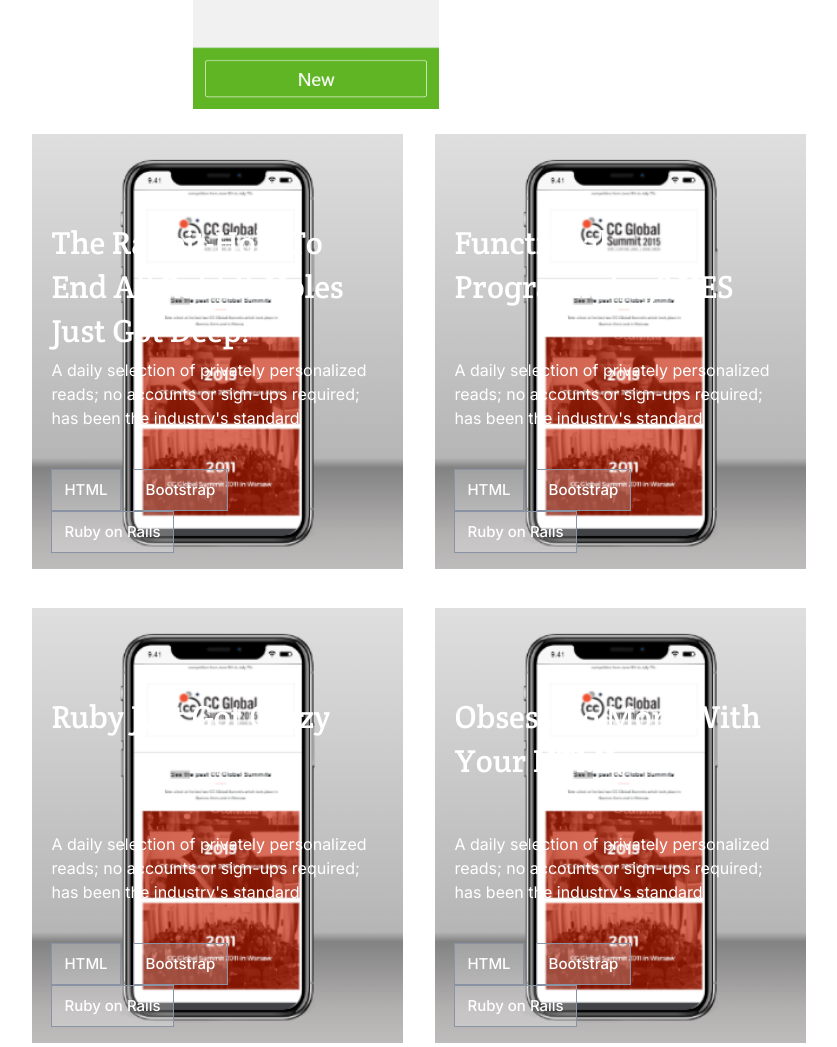
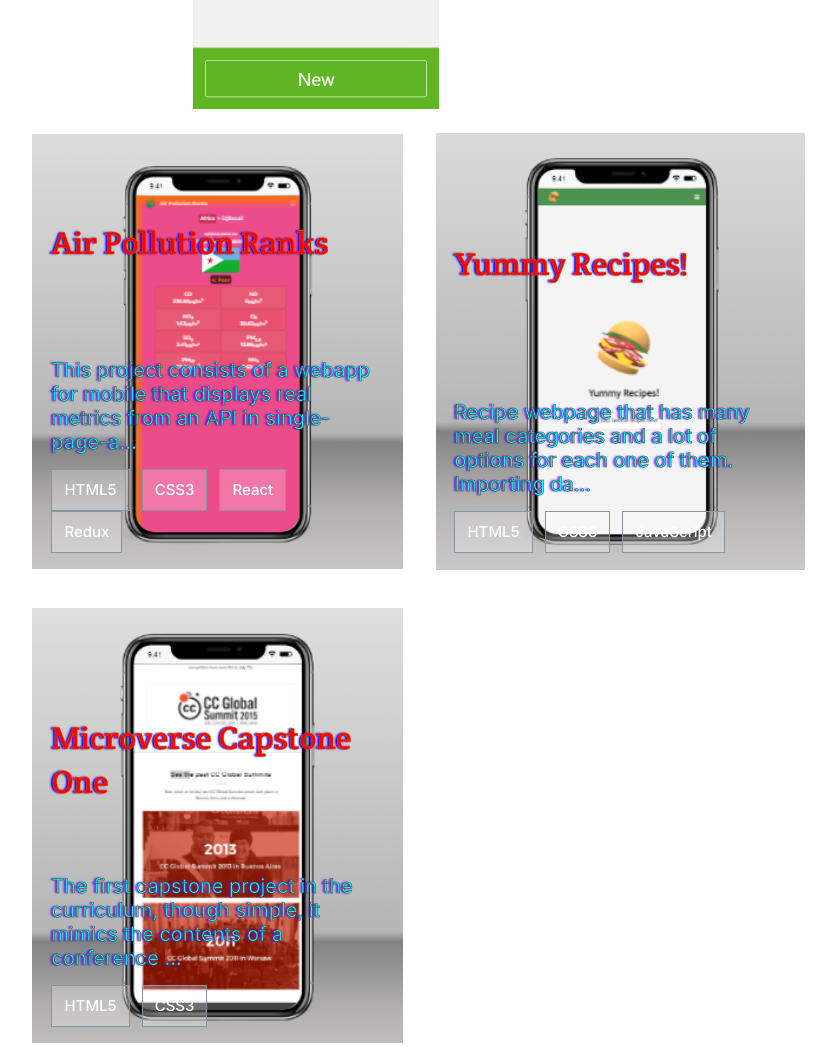
Before and after one commit to Danie12345/portfolio-mobile, a website with bundled scripts: page index.html in a window 1280 px wide. Shown: the part 1460-2507 px from the top of the page, without its empty margins (221-1058 px from the left). Built offline with nearby package versions, Linux system fonts and the light colour scheme; files whose address does not match are found by name.

Commit message:
Add metrics webapp and recipe app

```diff
--- a/index.css
+++ b/index.css
@@ -433,9 +433,11 @@ div.see-project > * {
   font-style: normal;
   font-size: 32px;
   line-height: 44px;
-  color: white;
   text-align: left;
   height: 81px;
+  color: red;
+  -webkit-text-stroke: 0.5px #da5b00;
+  text-shadow: -2px 0 2px blue;
 }
 
 .project-info {
@@ -456,12 +458,15 @@ div.see-project > * {
   font-family: 'Inter', sans-serif;
   font-weight: 400;
   font-style: normal;
-  font-size: 16px;
+  font-size: 20px;
   line-height: 24px;
-  color: white;
   text-align: left;
   margin: 12px auto;
   height: 87px;
+  color: rgb(0, 255, 251);
+  -webkit-text-stroke: 0.5px #3d4225;
+  text-shadow: -2px 0 2px rgb(102, 0, 255);
+  -webkit-font-smoothing: antialiased;
 }
 
 h3.project-title {
--- a/js/cards.js
+++ b/js/cards.js
@@ -6,63 +6,30 @@ const cardsArr = [
     title: 'Microverse Capstone One',
     text: 'The first capstone project in the curriculum, though simple, it mimics the contents of a conference page.',
     buttons: {
-      langs: ['HTML', 'Bootstrap', 'Ruby on Rails'],
+      langs: ['HTML5', 'CSS3'],
       other: [['See Live', 'https://danie12345.github.io/capstone-one/', 'Icons/see-project-icon.svg'], ['See Source', 'https://github.com/Danie12345/capstone-one', 'Icons/source-icon.svg']],
     },
   },
   {
-    name: 'card2',
-    image: 'Icons/img-placeholder2.1.png',
-    bgimage: 'Icons/capstone-one-bg.png',
-    title: 'Object-Oriented Programming',
-    text: 'A daily selection of privately personalized reads; no accounts or sign-ups required; has been the industry\'s standard',
+    name: 'recipe-app',
+    image: 'Icons/recipe-app.png',
+    bgimage: 'Icons/recipe-app-bg.png',
+    title: 'Yummy Recipes!',
+    text: 'Recipe webpage that has many meal categories and a lot of options for each one of them. Importing data from a real API and implementing an involvement system that allows the user to like each recipe and to add comments to them.',
     buttons: {
-      langs: ['HTML', 'Bootstrap', 'Ruby on Rails'],
-      other: [['See Live', '', 'Icons/see-project-icon.svg'], ['See Source', '', 'Icons/source-icon.svg']],
+      langs: ['HTML5', 'CSS3', 'JavaScript'],
+      other: [['See Live', 'https://anagudelogu.github.io/capstone-two/dist/', 'Icons/see-project-icon.svg'], ['See Source', 'https://github.com/anagudelogu/capstone-two', 'Icons/source-icon.svg']],
     },
   },
   {
-    name: 'card3',
-    image: 'Icons/img-placeholder1.png',
-    bgimage: 'Icons/capstone-one-bg.png',
-    title: 'Obsess No More With Your HTML',
-    text: 'A daily selection of privately personalized reads; no accounts or sign-ups required; has been the industry\'s standard',
+    name: 'metrics-webapp',
+    image: 'Icons/metrics-webapp.png',
+    bgimage: 'Icons/metrics-webapp-bg.png',
+    title: 'Air Pollution Ranks',
+    text: 'This project consists of a webapp for mobile that displays real metrics from an API in single-page-app format. It uses React-Redux for all of the front-end features.',
     buttons: {
-      langs: ['HTML', 'Bootstrap', 'Ruby on Rails'],
-      other: [['See Live', '', 'Icons/see-project-icon.svg'], ['See Source', '', 'Icons/source-icon.svg']],
-    },
-  },
-  {
-    name: 'card4',
-    image: 'Icons/img-placeholder2.1.png',
-    bgimage: 'Icons/capstone-one-bg.png',
-    title: 'Ruby Just Got Crazy',
-    text: 'A daily selection of privately personalized reads; no accounts or sign-ups required; has been the industry\'s standard',
-    buttons: {
-      langs: ['HTML', 'Bootstrap', 'Ruby on Rails'],
-      other: [['See Live', '', 'Icons/see-project-icon.svg'], ['See Source', '', 'Icons/source-icon.svg']],
-    },
-  },
-  {
-    name: 'card5',
-    image: 'Icons/img-placeholder2.1.png',
-    bgimage: 'Icons/capstone-one-bg.png',
-    title: 'Functional Programming? YES',
-    text: 'A daily selection of privately personalized reads; no accounts or sign-ups required; has been the industry\'s standard',
-    buttons: {
-      langs: ['HTML', 'Bootstrap', 'Ruby on Rails'],
-      other: [['See Live', '', 'Icons/see-project-icon.svg'], ['See Source', '', 'Icons/source-icon.svg']],
-    },
-  },
-  {
-    name: 'card6',
-    image: 'Icons/img-placeholder2.1.png',
-    bgimage: 'Icons/capstone-one-bg.png',
-    title: 'The Rabbit-Hole To End All Rabbit-Holes Just Got Deep!',
-    text: 'A daily selection of privately personalized reads; no accounts or sign-ups required; has been the industry\'s standard',
-    buttons: {
-      langs: ['HTML', 'Bootstrap', 'Ruby on Rails'],
-      other: [['See Live', '', 'Icons/see-project-icon.svg'], ['See Source', '', 'Icons/source-icon.svg']],
+      langs: ['HTML5', 'CSS3', 'React', 'Redux'],
+      other: [['See Live', 'https://strong-croquembouche-21dba9.netlify.app/', 'Icons/see-project-icon.svg'], ['See Source', 'https://github.com/Danie12345/metrics-webapp', 'Icons/source-icon.svg']],
     },
   },
 ].reverse();
--- a/js/templates.js
+++ b/js/templates.js
@@ -13,7 +13,7 @@ const cardTemplate = (obj) => {
 
   const p = document.createElement('p');
   p.setAttribute('class', 'project-text');
-  p.innerText = obj.text;
+  p.innerText = obj.text.replace(/(.{100})..+/, "$1…");;
 
   const ul = document.createElement('ul');
   ul.setAttribute('class', 'language-btns-container-generic');
```
Also changed, not shown: Icons/metrics-webapp-bg.PNG (added), Icons/metrics-webapp.PNG (added), Icons/recipe-app-bg.PNG (added), Icons/recipe-app.PNG (added).
